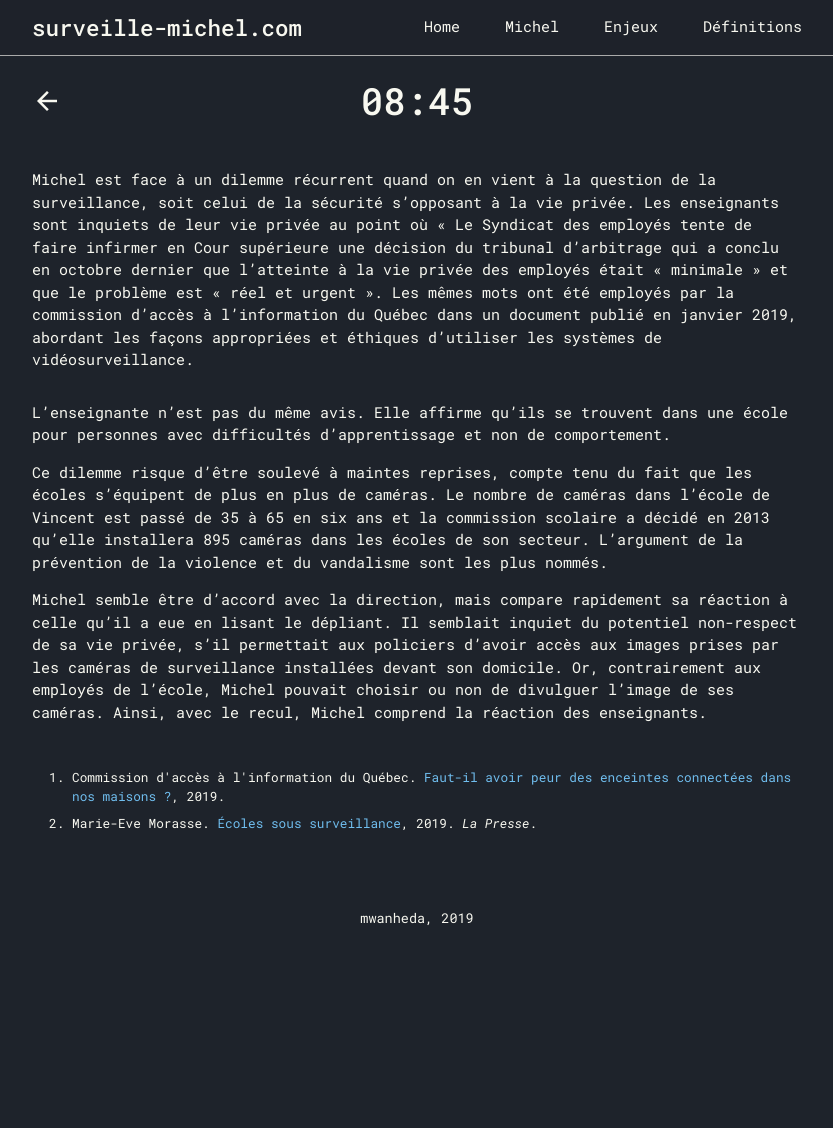
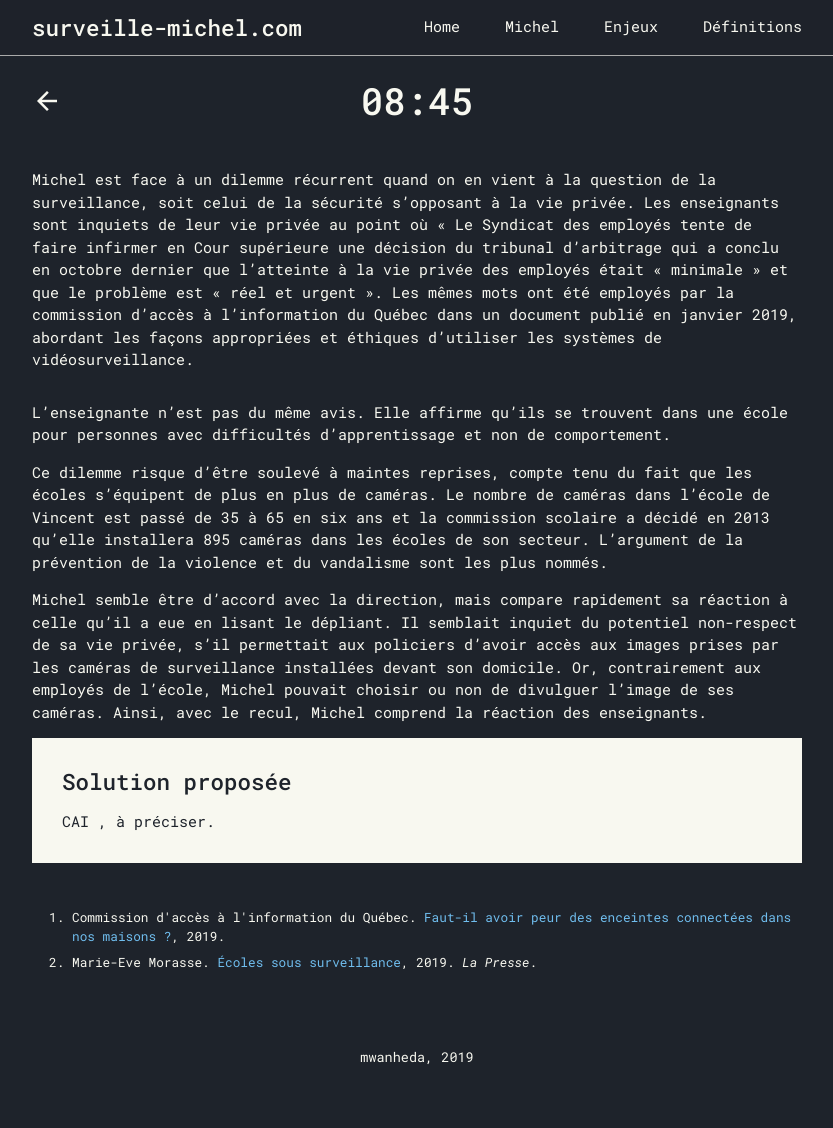
Before and after one commit to mwanheda/michel, a Jekyll site: the page built from _steps/0845.md, in a window 1280 px wide. Shown: the whole page, without its empty margins (223-1056 px from the left). Built offline with Jekyll 4.4.1, drawn with Linux system fonts in a browser that asks for light colours; before the commit the page ends 988 px from its top, so only the background shows below that.

Commit message:
Update 0845.md

```diff
--- a/_steps/0845.md
+++ b/_steps/0845.md
@@ -24,3 +24,10 @@ L'enseignante n’est pas du même avis. Elle affirme qu’ils se trouvent dans
 Ce dilemme risque d’être soulevé à maintes reprises, compte tenu du fait que les écoles s’équipent de plus en plus de caméras. Le nombre de caméras dans l’école de Vincent est passé de 35 à 65 en six ans et la commission scolaire a décidé en 2013 qu’elle installera 895 caméras dans les écoles de son secteur.  L'argument de la prévention de la violence et du vandalisme sont les plus nommés.
 
 Michel semble être d’accord avec la direction, mais compare rapidement sa réaction à celle qu’il a eue en lisant le dépliant. Il semblait inquiet du potentiel non-respect de sa vie privée, s’il permettait aux policiers d’avoir accès aux images prises par les caméras de surveillance installées devant son domicile. Or, contrairement aux employés de l’école, Michel pouvait choisir ou non de divulguer l’image de ses caméras. Ainsi, avec le recul, Michel comprend la réaction des enseignants.
+
+<div class="solution" markdown="1">
+## Solution proposée
+
+CAI , à préciser.
+
+</div>
```
